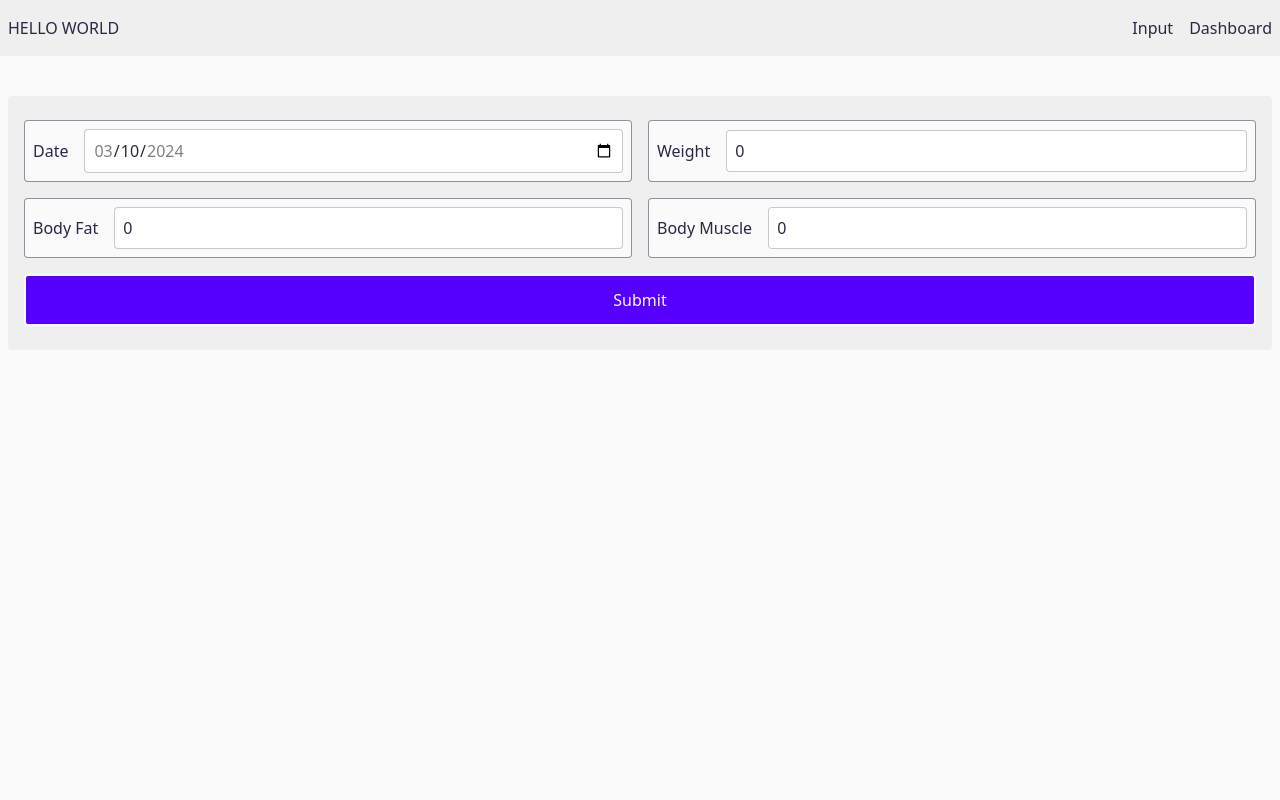
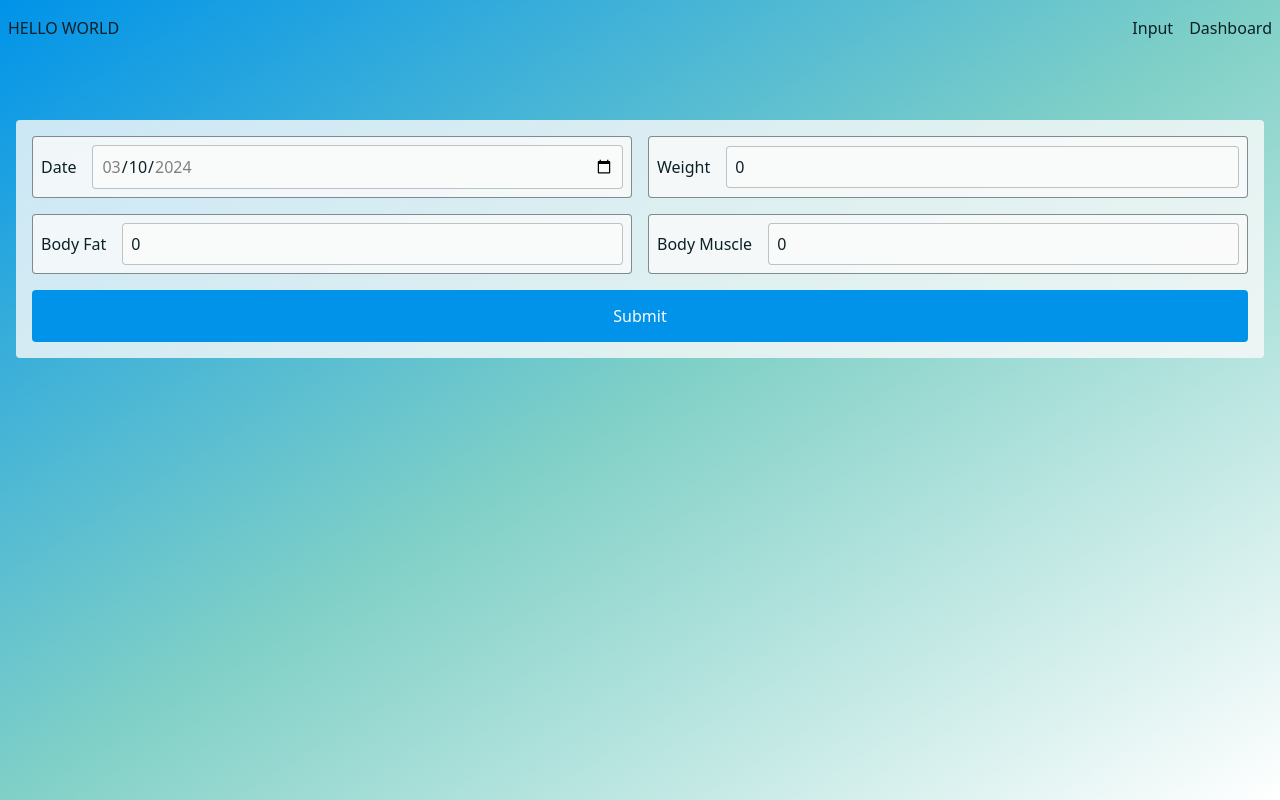
Before and after one commit to edgareu1/health-tracking, a Next.js app: page / in a window 1280 px wide. Built offline with nearby package versions, Linux system fonts and the light colour scheme.

Commit message:
Update the color scheme

```diff
--- a/app/dashboard/page.js
+++ b/app/dashboard/page.js
@@ -2,7 +2,7 @@ import Table from "@/components/Table";
 
 export default function Dashboard() {
 	return (
-		<section className="py-10">
+		<section>
 			<Table />
 		</section>
 	);
--- a/app/layout.js
+++ b/app/layout.js
@@ -5,11 +5,11 @@ import "./globals.css";
 export default function RootLayout({ children }) {
   return (
     <html lang="en">
-      <body className="bg-white text-blue-dark">
+      <body className="text-black min-h-screen bg-gradient-to-br from-blue via-green">
         <Navbar />
 
         <main>
-          <div className="container px-2 mx-auto">
+          <div className="container md:py-16 py-8 px-4 mx-auto">
             {children}
           </div>
         </main>
--- a/app/page.js
+++ b/app/page.js
@@ -2,7 +2,7 @@ import Form from "@/components/Form";
 
 export default function Home() {
 	return (
-		<section className="py-10">
+		<section>
 			<Form />
 		</section>
 	);
--- a/components/Form/index.js
+++ b/components/Form/index.js
@@ -12,14 +12,8 @@ const formatDate = (date) => {
 	return `${year}-${month}-${day}`;
 }
 
-const labelClass = 'flex items-center justify-items-stretch gap-4 bg-white text-nowrap p-2 border border-blue-dark rounded';
-const labelStyle = {
-	"--tw-border-opacity": 0.5
-};
-const inpuClass = 'w-full p-2 border border-blue-dark rounded';
-const inputStyle = {
-	"--tw-border-opacity": 0.25
-};
+const labelClass = 'flex items-center justify-items-stretch gap-4 bg-white bg-opacity-80 text-nowrap p-2 border border-black border-opacity-50 rounded';
+const inpuClass = 'w-full p-2 bg-white bg-opacity-80 border border-black border-opacity-25 rounded';
 
 export default function Form() {
 	const todayDate = new Date();
@@ -59,19 +53,17 @@ export default function Form() {
 
 	return (
 		<form
-			className="grid grid-cols-1 sm:grid-cols-2 gap-4 bg-gray py-6 px-4 rounded"
+			className="grid grid-cols-1 sm:grid-cols-2 gap-4 bg-white bg-opacity-80 p-4 rounded"
 			onSubmit={handleSubmit}
 		>
 			<label
 				className={labelClass}
-				style={labelStyle}
 				htmlFor="date"
 			>
 				Date
 
 				<input
 					className={inpuClass}
-					style={inputStyle}
 					type="date"
 					id="date"
 					name="date"
@@ -110,7 +102,7 @@ export default function Form() {
 			/>
 
 			<input
-				className="col-span-full text-white hover:text-blue bg-blue hover:bg-transparent py-3 px-6 border-2 rounded cursor-pointer"
+				className="col-span-full text-white hover:text-blue bg-blue hover:bg-transparent py-3 px-6 border-2 border-blue rounded cursor-pointer"
 				type="submit"
 				value="Submit"
 			/>
@@ -121,14 +113,12 @@ export default function Form() {
 const NumberInput = ({ label, name, min, max, value, handleChange }) => (
 	<label
 		className={labelClass}
-		style={labelStyle}
 		htmlFor={name}
 	>
 		{label}
 
 		<input
 			className={inpuClass}
-			style={inputStyle}
 			type="number"
 			id={name}
 			name={name}
--- a/tailwind.config.js
+++ b/tailwind.config.js
@@ -7,11 +7,12 @@ module.exports = {
   ],
   theme: {
     colors: {
-      "transparent": "transparent",
-      "gray": '#EFEFEF',
-      "white": '#FAFAFA',
-      'blue': '#5500FF',
-      'blue-dark': '#2E2642',
+      transparent: "transparent",
+      white: "#FAFAFA",
+      blue: "#0093E9",
+      green: "#80D0C7",
+      orange: "#FF8360",
+      black: "#0B2027"
     },
     extend: {
       backgroundImage: {
```
